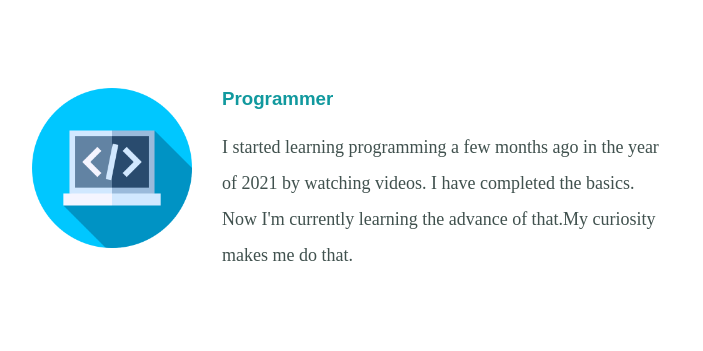
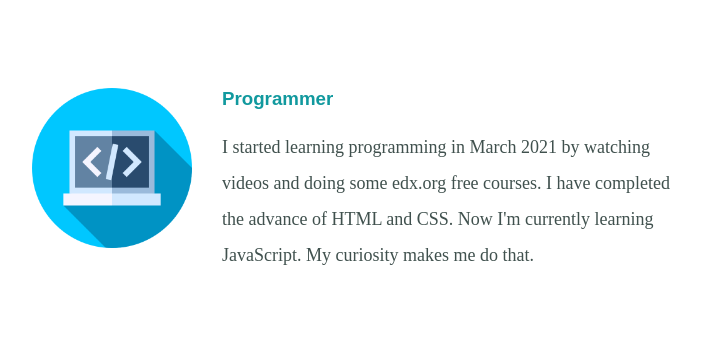
Before and after one commit to ChotuSubodh/Profile, a plain HTML site: page index.html in a window 1280 px wide. Shown: the part 1740-2091 px from the top of the page, without its empty margins (288-991 px from the left). Drawn offline with Linux system fonts and the light colour scheme.

Commit message:
Update index.html

```diff
--- a/index.html
+++ b/index.html
@@ -33,7 +33,7 @@ And also like outdoor games like football, tennis etc.</p>
        <div class="skill-row">
          <img class="programmer-img" src="CSS/images/programmer.png" alt="programmer-img">
          <h3>Programmer</h3>
-         <p>I started learning programming a few months ago in the year of 2021 by watching videos. I have completed the  basics. Now I'm currently learning the advance of that.My curiosity makes me do that.</p>
+         <p>I started learning programming in March 2021 by watching videos and doing some edx.org free courses. I have completed the advance of HTML and CSS. Now I'm currently learning JavaScript. My curiosity makes me do that.</p>
        </div>
        <div class="skill-row">
          <img class="ps-img" src="CSS/images/youtuber.png" alt="ps-img" >
```
